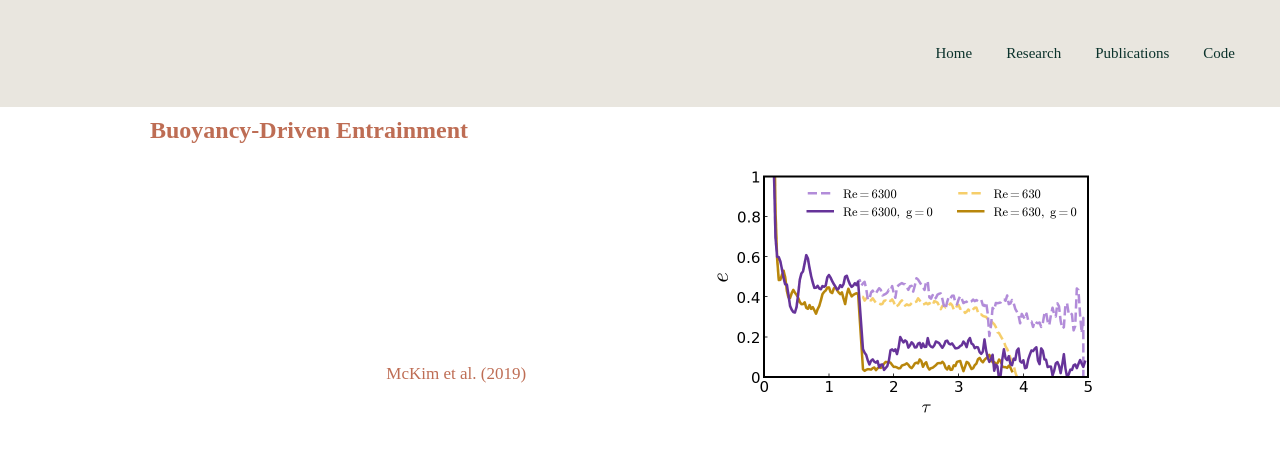
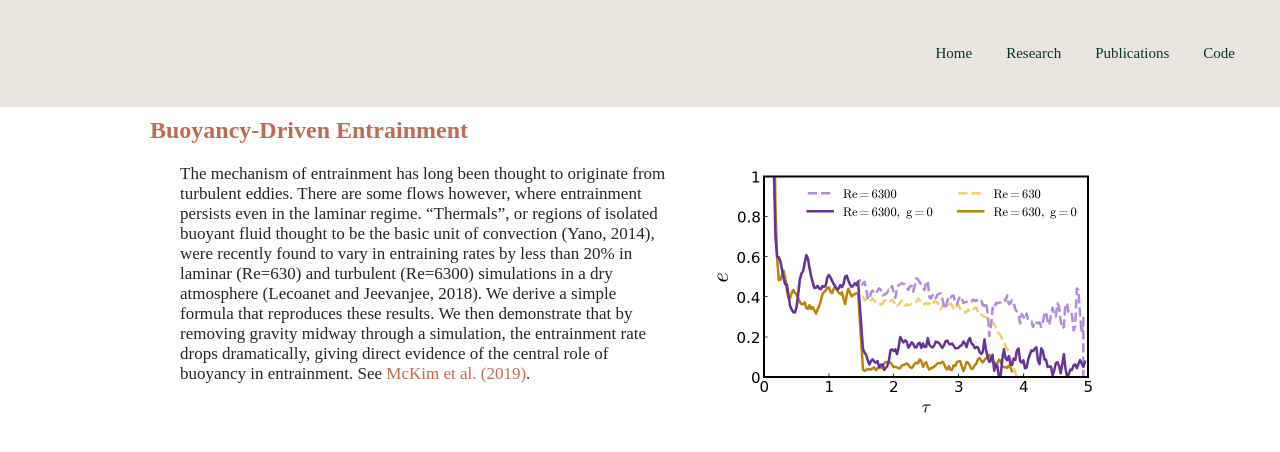
Before and after one commit to mckimb/mckimb.github.io, a Jekyll site: the page built from research/index.html, in a window 1280 px wide. Shown: the top 452 px of the page. Built offline with Jekyll 4.4.1, drawn with Linux system fonts in a browser that asks for light colours.

Commit message:
Update index.html

```diff
--- a/research/index.html
+++ b/research/index.html
@@ -2,7 +2,7 @@
 layout: default
 title: Research
 ---
-<div class="blurb">
+<div>
 	<p><br><br><br><br></p>
 	<h2>Buoyancy-Driven Entrainment</h2>
 	<img src="/research/efficiency.png" alt="No entrainment without buoyancy" class="wrap" style="width:396px;height:259px;">
```
